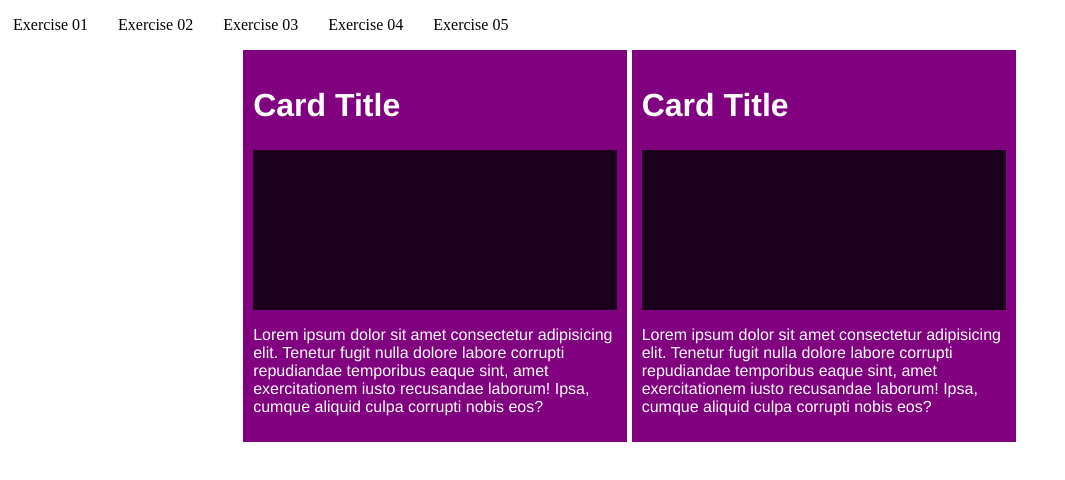
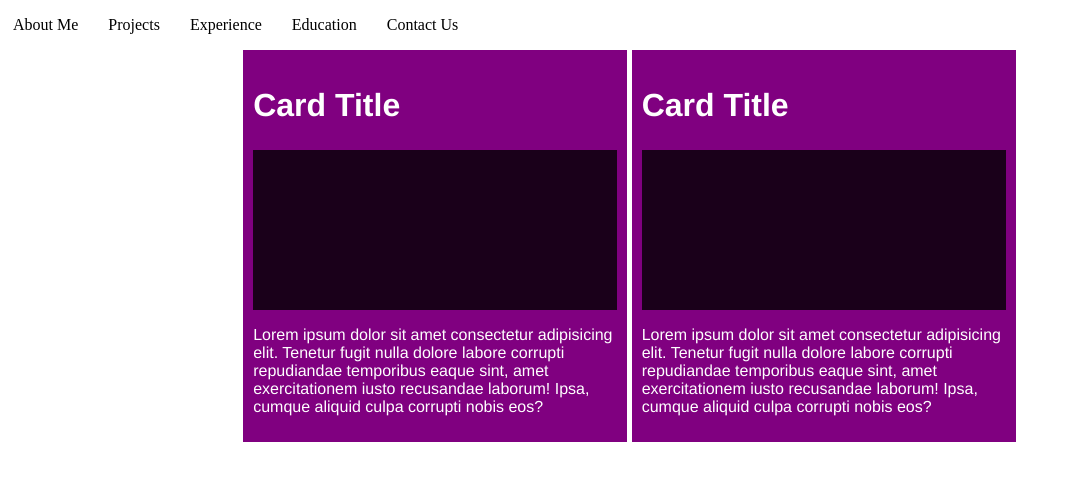
Before and after one commit to coding-gen/webdev-portfolio, a plain HTML site: page index.html in a window 1280 px wide. Shown: the whole page, without its empty margins (0-1065 px from the left). Drawn offline with Linux system fonts and the light colour scheme.

Commit message:
adding navbar

```diff
--- a/index.html
+++ b/index.html
@@ -12,19 +12,19 @@
     <nav>
       <ul class="nav-list">
         <li class="list-item">
-          <a class="nav-link" href="01-hello.html">Exercise 01</a>
+          <a class="nav-link" href="about.html">About Me</a>
         </li>
         <li class="list-item">
-          <a class="nav-link" href="02-card.html">Exercise 02</a>
+          <a class="nav-link" href="card.html">Projects</a>
         </li>
         <li class="list-item">
-          <a class="nav-link" href="03-navbar.html">Exercise 03</a>
+          <a class="nav-link" href="card.html">Experience</a>
         </li>
         <li class="list-item">
-          <a class="nav-link" href="04-table.html">Exercise 04</a>
+          <a class="nav-link" href="card.html">Education</a>
         </li>
         <li class="list-item">
-          <a class="nav-link" href="05-form.html">Exercise 05</a>
+          <a class="nav-link" href="contact.html">Contact Us</a>
         </li>
       </ul>
     </nav>
```
